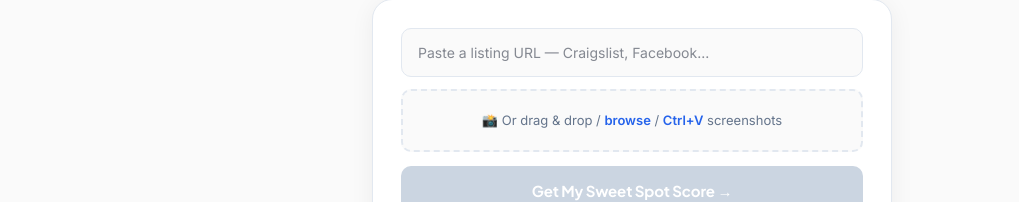
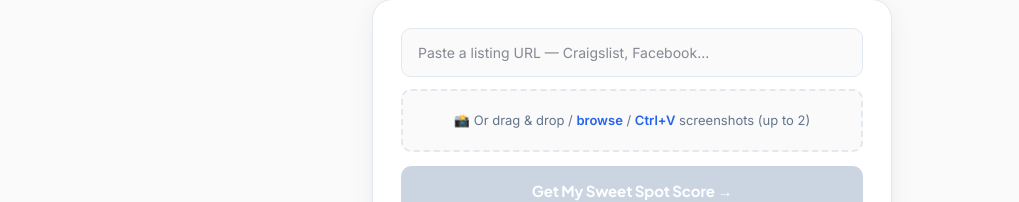
Before and after one commit to yonibuilds/carsweetspot, a Next.js app: page / in a window 1280 px wide. Shown: the part 411-613 px from the top of the page, without its empty margins (8-1027 px from the left). Built offline with nearby package versions, Linux system fonts and the light colour scheme.

Commit message:
Limit screenshots to 2 max; hide + button when at limit

```diff
--- a/app/page.tsx
+++ b/app/page.tsx
@@ -130,10 +130,12 @@ export default function Home() {
     });
   }, []);
 
+  const MAX_IMAGES = 2;
+
   const addFiles = useCallback((files: FileList | File[]) => {
     Array.from(files).filter(f => f.type.startsWith("image/")).forEach(async (file) => {
       const compressed = await compressImage(file);
-      setImages(prev => [...prev, compressed]);
+      setImages(prev => prev.length < MAX_IMAGES ? [...prev, compressed] : prev);
     });
   }, [compressImage]);
 
@@ -256,7 +258,7 @@ export default function Home() {
           >
             {images.length === 0 ? (
               <p style={{ ...B, fontSize: 13, color: COLORS.muted, margin: 0 }}>
-                📸 Or drag & drop / <span style={{ color: COLORS.accent, fontWeight: 600 }}>browse</span> / <span style={{ color: COLORS.accent, fontWeight: 600 }}>Ctrl+V</span> screenshots
+                📸 Or drag & drop / <span style={{ color: COLORS.accent, fontWeight: 600 }}>browse</span> / <span style={{ color: COLORS.accent, fontWeight: 600 }}>Ctrl+V</span> screenshots <span style={{ color: COLORS.muted }}>(up to 2)</span>
               </p>
             ) : (
               <div style={{ display: "grid", gridTemplateColumns: "repeat(3, 1fr)", gap: 8 }}>
@@ -271,7 +273,9 @@ export default function Home() {
                     }}>×</button>
                   </div>
                 ))}
-                <div style={{ display: "flex", alignItems: "center", justifyContent: "center", borderRadius: 8, border: `2px dashed ${COLORS.border}`, aspectRatio: "16/9", color: COLORS.muted, fontSize: 22 }}>+</div>
+                {images.length < MAX_IMAGES && (
+                  <div style={{ display: "flex", alignItems: "center", justifyContent: "center", borderRadius: 8, border: `2px dashed ${COLORS.border}`, aspectRatio: "16/9", color: COLORS.muted, fontSize: 22 }}>+</div>
+                )}
               </div>
             )}
           </div>
```
